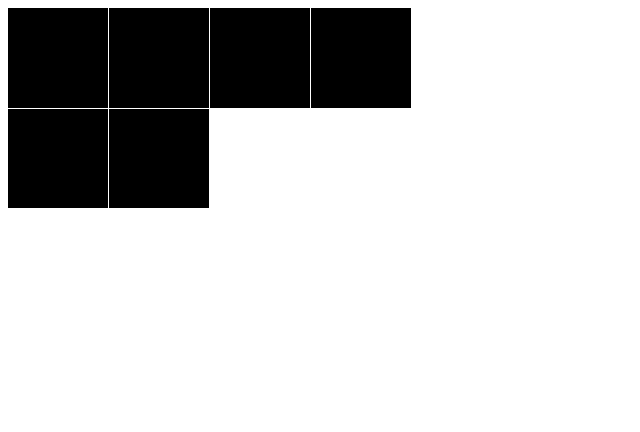
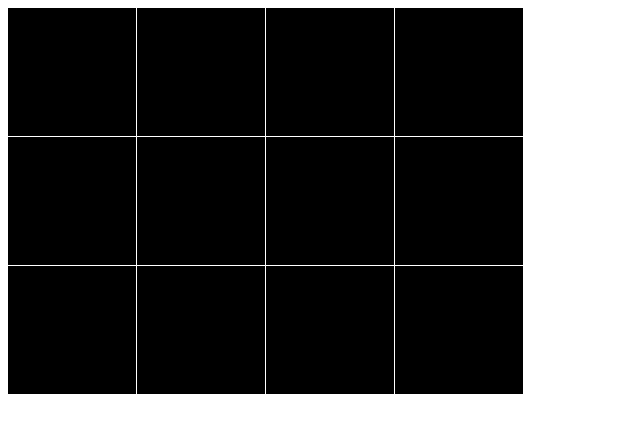
Before and after one commit to alangiovannipolar-frontend/games_js, a website built with Parcel: page index.html in a window 1280 px wide. Shown: the whole page, without its empty margins (0-640 px from the left). Built offline with nearby package versions, Linux system fonts and the light colour scheme.

Commit message:
add turnOverCard and ReviewMatch

```diff
--- a/memory.css
+++ b/memory.css
@@ -1,15 +1,21 @@
 .grid {
   display: flex;
   flex-wrap: wrap;
-  width: 406px;
-  height: 200px;
+  width: 520px;
+  height: 280px;
   column-gap: 1px;
   row-gap: 1px;
 }
 
 .card {
-  width: 100px;
-  background: #000;
-  background-size: contain;
-  background-image: none;
+  width: 128px;
+  height: 128px;
+  background-color: #000;
+  background-size:  cover;
+  background-repeat: no-repeat;
 }
+
+.chosen {
+  opacity: 0.5;
+  pointer-events: none;
+}
--- a/memory.js
+++ b/memory.js
@@ -3,22 +3,56 @@ console.log('Start memory js');
 const MemoryCardGame = (() => {
 
   const grid = document.querySelector('.grid');
+  let cardChosen = [];
   const cardArray = [
-     "./images/apple.png",
-     "./images/orange.png",
-     "./images/grapes.png",
-     "./images/banana.png",
-     "./images/papaya.png",
-     "./images/cranberry.png"
+     "./images/lemon.png",
+     "./images/lettuce.png",
+     "./images/mango.png",
+     "./images/strawberry.png",
+     "./images/tomato.png",
+      "./images/lemon.png",
+     "./images/lettuce.png",
+     "./images/mango.png",
+     "./images/strawberry.png",
+     "./images/waterMelon.png",
+     "./images/tomato.png",
+     "./images/waterMelon.png",
     ]
 
+  const clean = () => {
+    cardChosen = []
+  }
+
+  const reviewMatch = function() {
+    console.log("review match")
+    const card1 = cardArray[cardChosen[0]];
+    const card2 = cardArray[cardChosen[1]]
+    if(card1===card2) {
+      document.getElementById(cardChosen[0]).classList.add("chosen");
+      document.getElementById(cardChosen[1]).classList.add("chosen");
+    } else {
+      document.getElementById(cardChosen[0]).style.backgroundImage = "none"
+      document.getElementById(cardChosen[1]).style.backgroundImage = "none"
+    }
+    clean()
+  }
+
+  const turnOverCard = function(){
+    const id = this.getAttribute("id");
+    const image = cardArray[id];
+    this.style.backgroundImage=`url(${image})`
+    cardChosen.push(id)
+    if(cardChosen.length === 2) {
+      setTimeout(reviewMatch,200);
+    }
+  }
 
   const createBoard = () => {
     cardArray.forEach((item,index) => {
       const card = document.createElement("div");
       card.classList.add("card")
-      card.id = `card-${index}`
-      //card.addEventListener('click',TurnCard)
+      card.id = `${index}`
+      card.addEventListener('click',turnOverCard)
       grid.appendChild(card)
     })
   }
```
Also changed, not shown: images/lemon.png (added), images/lettuce.png (added), images/mango.png (added), images/strawberry.png (added), images/tomato.png (added), images/waterMelon.png (added), 2 other files.
